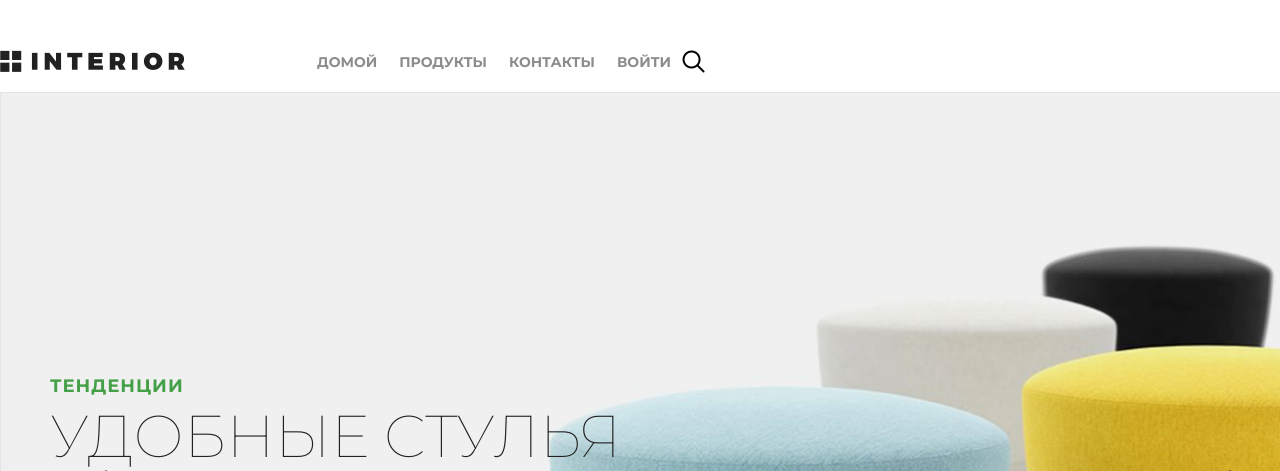
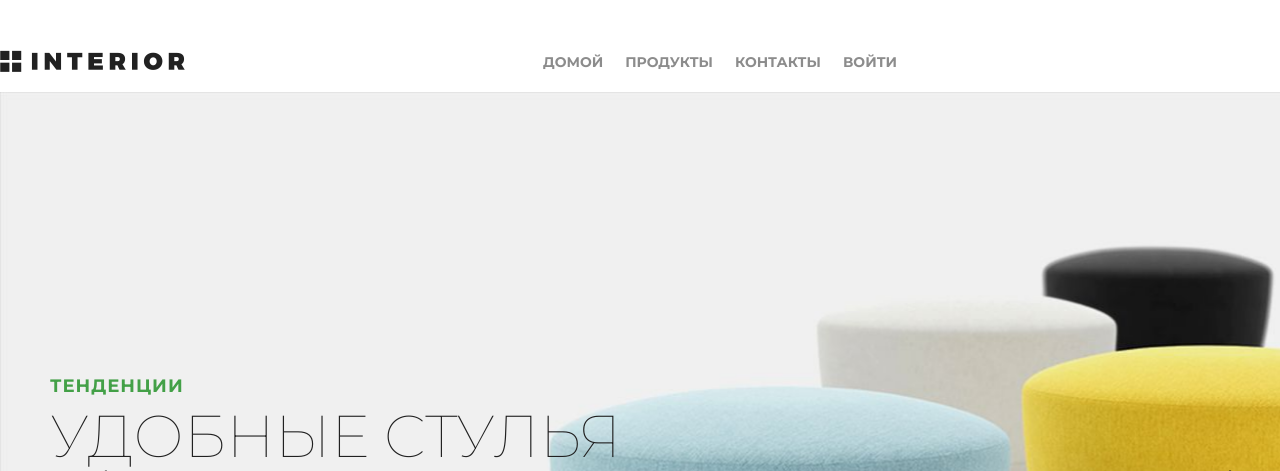
Before and after one commit to Jenny6199/django-start-v2, a Django app: page / in a window 1280 px wide; the page is wider, and only the part inside the window is pictured. Shown: the top 471 px of that part. Run offline with Django 3.2, Linux system fonts and the light colour scheme; data comes from the database, SQL or seed files in the repository; both versions use the stored data as it was after the commit; parts of the project's set-up code (start-up, migrations or seed data) failed here and were passed over; some libraries are stand-ins or nearby versions; some web fonts are replaced.

Commit message:
main-menu stilization

```diff
--- a/src/geekshop/mainapp/templates/includes/inc-main-menu.html
+++ b/src/geekshop/mainapp/templates/includes/inc-main-menu.html
@@ -38,10 +38,11 @@
               {% endif %}
           </li>
           <li class="search">
-              <a href="#" ></a>
+              <a href="#" >
+                  <i class="fa-solid fa-magnifying-glass"></i>
+              </a>
           </li>
           <li class="basket">
-
               <a href=" {% url 'basket:view' %}">
                   <span>
                       {% if basket %}
--- a/src/geekshop/static/css/style.css
+++ b/src/geekshop/static/css/style.css
@@ -40,12 +40,12 @@ float: left;
 
 .menu {
     list-style-type: none;
-    margin: 50px 0 0 274px;
-    float: inline-start;
+    margin: 50px 0 0 500px;
     position: absolute;
 }
+
 .menu li {
-	float: left;
+	float: inline-start;
 }
 .menu a {
 	color: #8c8c8c;
@@ -74,9 +74,9 @@ float: left;
 
 .search {
     display: block;
-    width: 23px;
+/*    width: 23px;
     height: 23px;
-    background-image: url(/static/img/search.png);
+    background-image: url(/static/img/search.png); */
     background-repeat: no-repeat;
     top: 68px;
     left: 1140px;
@@ -84,7 +84,6 @@ float: left;
 
 .basket {
     display: block;
-    width: 200px;
     height: 23px;
     background-image: none;
     top: 65px;
```
Also changed, not shown: src/geekshop/db.sqlite3.
